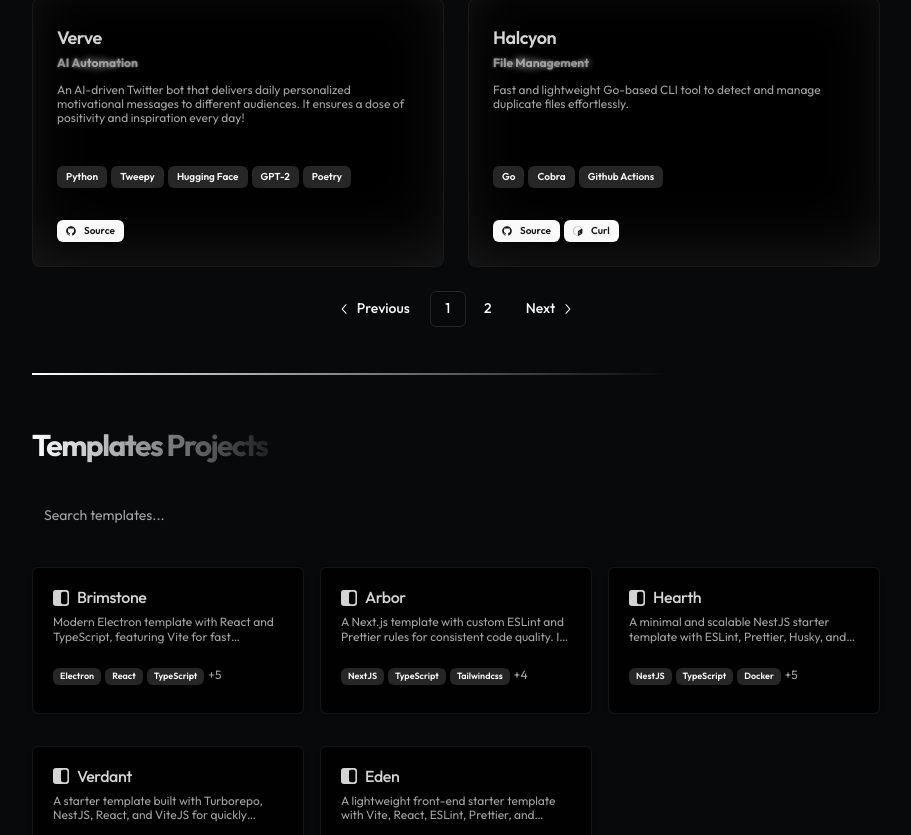
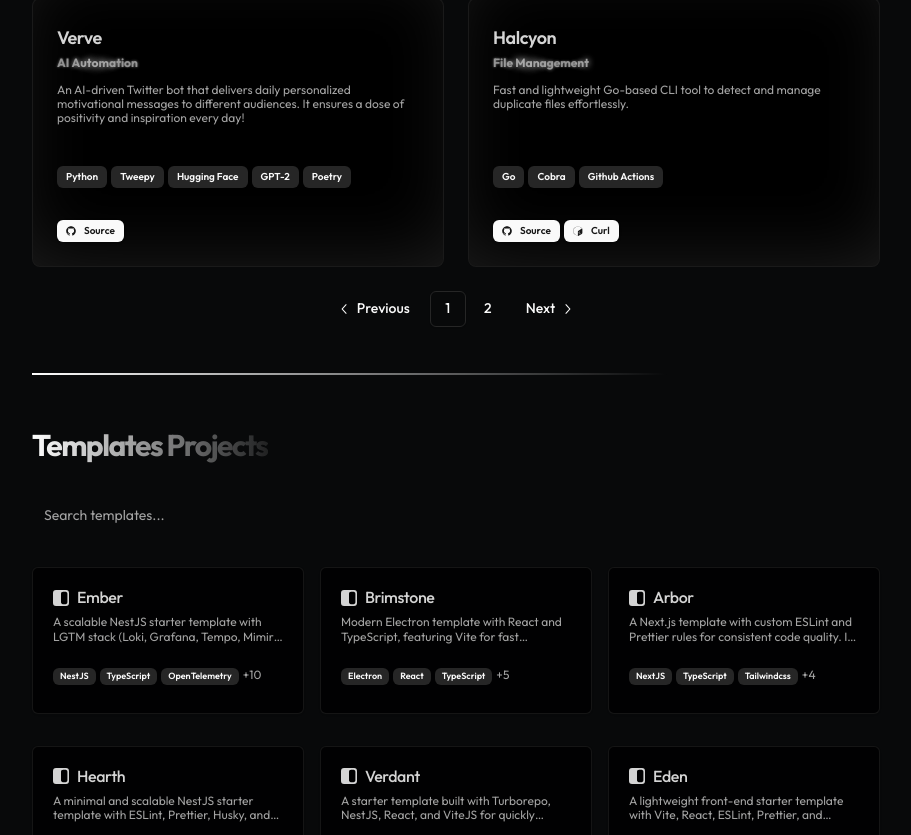
Before and after one commit to tejastn10/nimbus, a Next.js app: page /projects in a window 1280 px wide. Shown: the part 1965-2800 px from the top of the page, without its empty margins (184-1095 px from the left). Built offline with nearby package versions, Linux system fonts and the light colour scheme.

Commit message:
feat: add ember project in resume

```diff
--- a/src/data/resume.ts
+++ b/src/data/resume.ts
@@ -205,6 +205,37 @@ export const DATA = {
 	],
 
 	projects: [
+		{
+			title: "Ember",
+			href: "https://github.com/tejastn10/ember",
+			purpose: "Backend Observability Template",
+			featured: false,
+			isTemplate: true,
+			description:
+				"A scalable NestJS starter template with LGTM stack (Loki, Grafana, Tempo, Mimir) integration for full observability. Comes preconfigured with ESLint, Prettier, Husky, and Commitlint to ensure clean code and seamless developer experience.",
+			technologies: [
+				"NestJS",
+				"TypeScript",
+				"OpenTelemetry",
+				"Loki",
+				"Tempo",
+				"Mimir",
+				"Grafana",
+				"Fastify",
+				"ESLint",
+				"Prettier",
+				"Husky",
+				"Commitlint",
+				"Docker",
+			],
+			links: [
+				{
+					type: "Source",
+					href: "https://github.com/tejastn10/ember",
+					icon: Icons.github(),
+				},
+			],
+		},
 		{
 			title: "Papyrus",
 			href: "https://github.com/tejastn10/papyrus",
```
